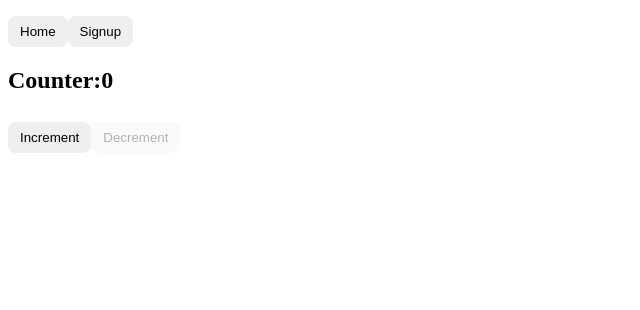
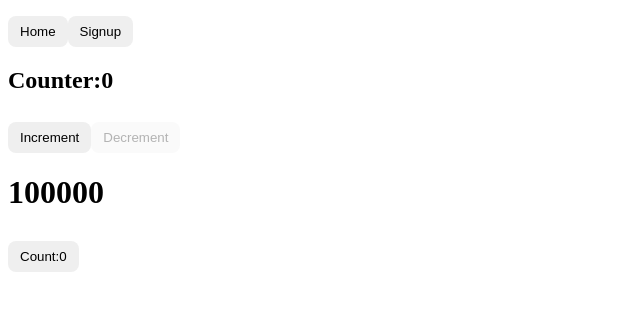
Before and after one commit to Uzmakh/ImranReact, a React (Vite) app in the folder learnwithimran/: page / in a window 1280 px wide. Shown: the top 310 px of the page, without its empty margins (0-640 px from the left). Built offline with nearby package versions, Linux system fonts and the light colour scheme.

Commit message:
Worked on UseMemo component

```diff
--- a/learnwithimran/src/App.jsx
+++ b/learnwithimran/src/App.jsx
@@ -1,7 +1,8 @@
 import { useState } from "react";
 import HomePage from "./pages/Home";
 import Signup from "./pages/Signup";
-import UseEffectScenario from "./components/useEffect";
+import UseEffectScenario from "./components/UseEffect";
+import UseMemo from "./components/useMemo";
 
 const App = () => {
   const [page, setPage] = useState();
@@ -16,6 +17,7 @@
     </div>
 
       <UseEffectScenario />
+      <UseMemo />
     </>
   );
 };
--- /dev/null
+++ b/learnwithimran/src/components/UseMemo/index.jsx
@@ -0,0 +1,35 @@
+import { useState, useMemo } from "react";
+
+const UseMemo = () => {
+  const [count, setcount] = useState(0);
+
+  const expensiveCalculation = () => {
+    console.log("Calculating...");
+    let sum = 0;
+    for (let i = 0; i < 100000; i++) {
+      sum += 1;
+    }
+    return sum;
+  };
+
+  // without useMemo
+  // const result = expensiveCalculation();
+  // with useMemo
+  // eslint-disable-next-line react-hooks/exhaustive-deps
+  const result = useMemo(() => expensiveCalculation(), [count]);
+  console.log(result);
+
+  // another example:
+  // const activeUsers = useMemo(() => {
+  //   return users.filter((user)=>user.active)
+  // }, [users]);
+
+  return (
+    <div>
+      <h1>{result}</h1>
+      <button onClick={() => setcount(count + 1)}>Count:{count}</button>
+    </div>
+  );
+};
+
+export default UseMemo;
```
